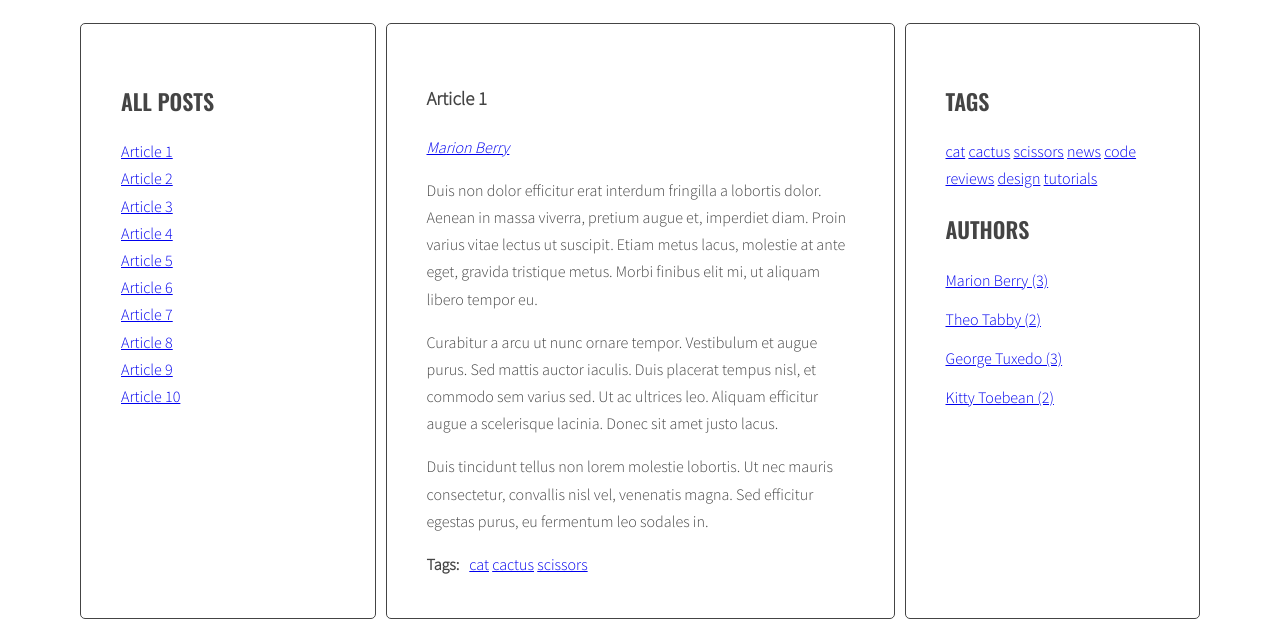
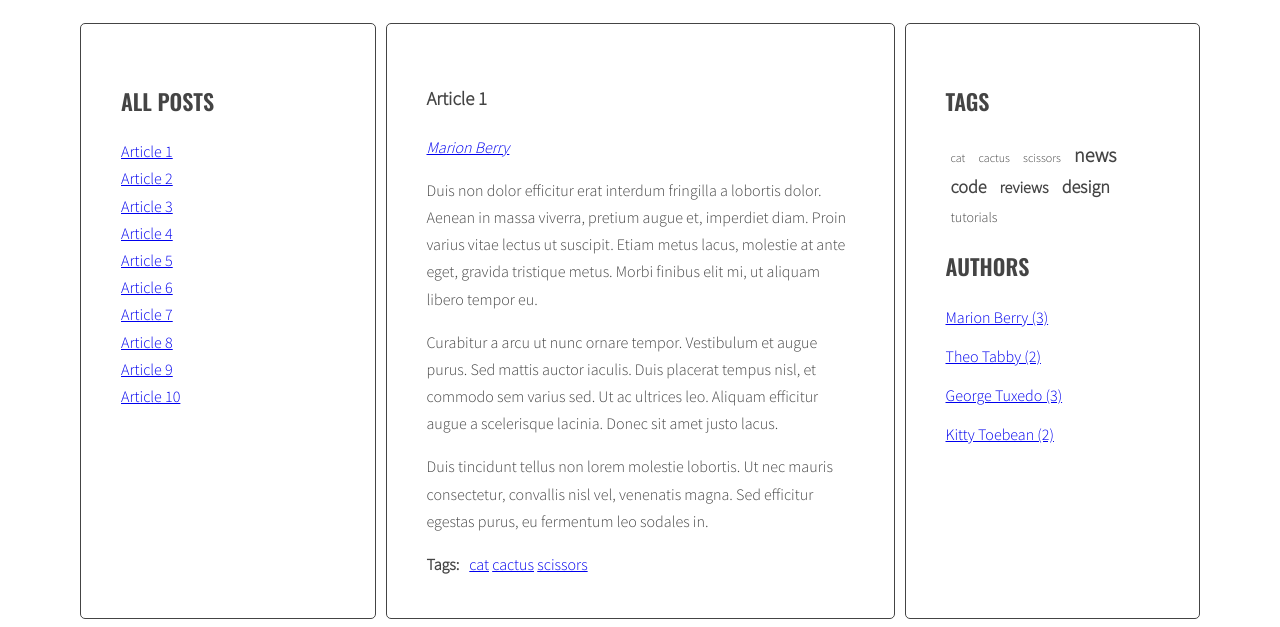
Before and after one commit to grzegorzrzeznikiewicz/javascript-blog, a website: page index.html in a window 1280 px wide. Shown: the part 220-847 px from the top of the page. Drawn offline with nearby package versions, Linux system fonts and the light colour scheme.

Commit message:
Add tag cloud styles with size-based formatting and integration into CSS (submodule 6.3)

```diff
--- a/sass/style.scss
+++ b/sass/style.scss
@@ -122,3 +122,38 @@ body {
     margin: 0 10px 0 0;
   }
 }
+
+/* Tag cloud */
+
+.tags {
+  a {
+    text-decoration: none;
+    color: $color-dark;
+    margin: 0 5px;
+  }
+}
+
+.tag-size-1 {
+  font-size: 12px;
+  font-weight: 400;
+}
+
+.tag-size-2 {
+  font-size: 14px;
+  font-weight: 500;
+}
+
+.tag-size-3 {
+  font-size: 16px;
+  font-weight: 600;
+}
+
+.tag-size-4 {
+  font-size: 18px;
+  font-weight: 700;
+}
+
+.tag-size-5 {
+  font-size: 20px;
+  font-weight: 800;
+}
```
Also changed, not shown: css/style.css, 1 other file.
